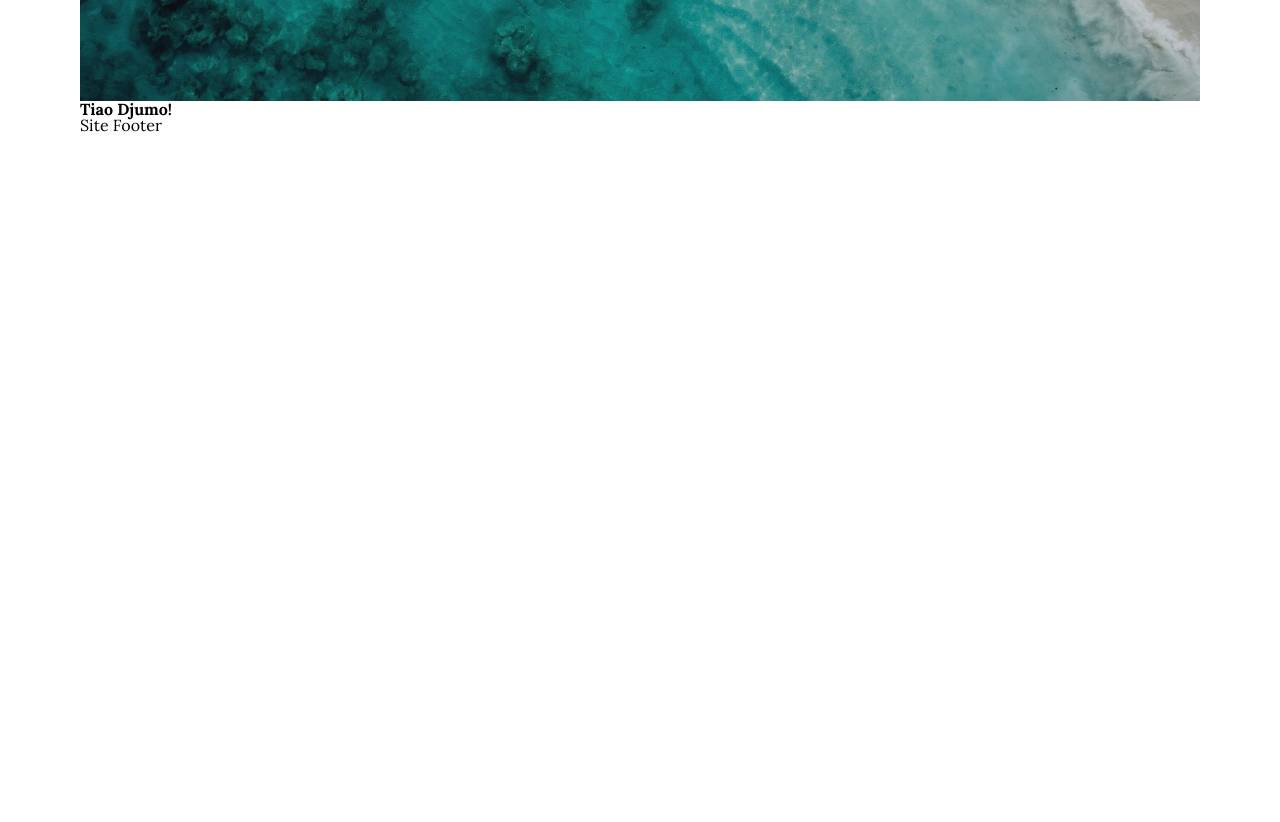
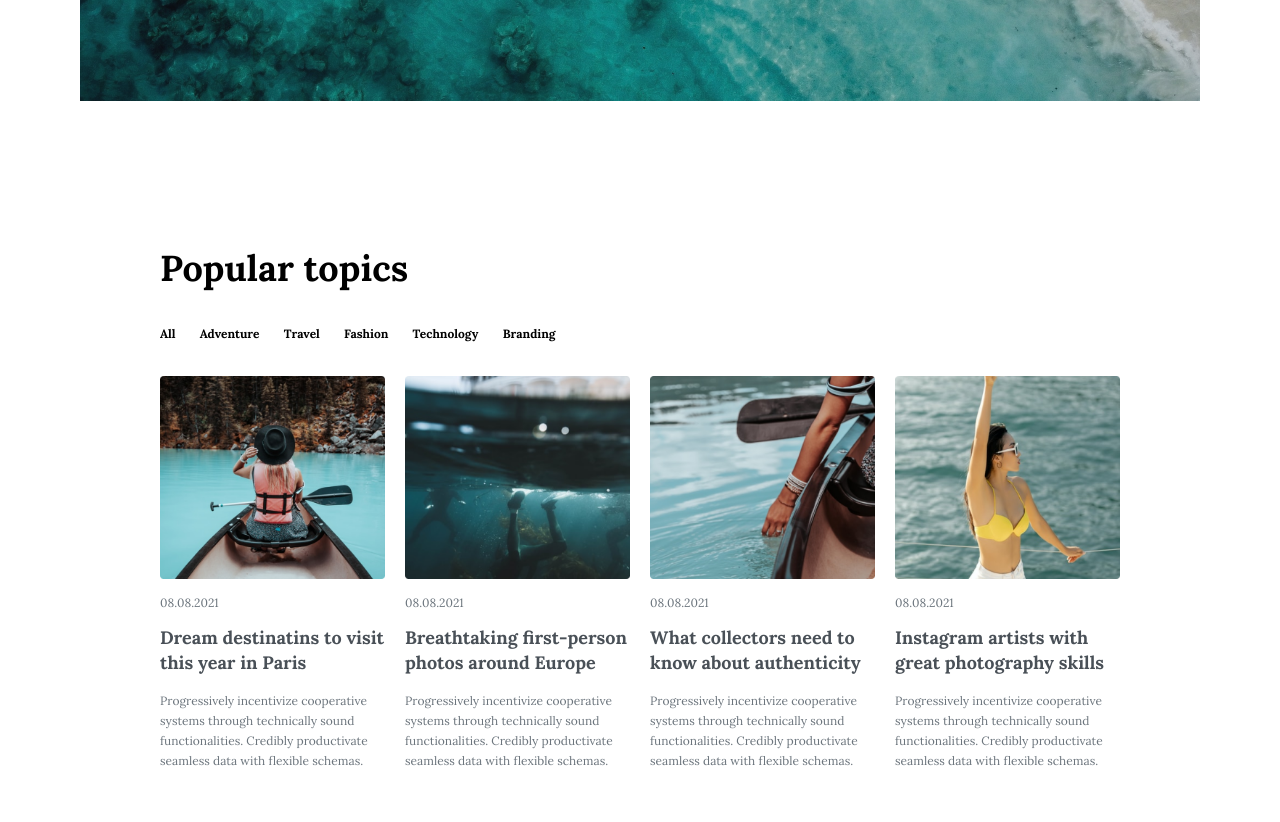
Before and after one commit to dambus/runo-practice, a website: page app/index.html in a window 1280 px wide. Shown: the part 499-1321 px from the top of the page. Before the commit the page ends 800 px from the top, so only its background shows below. Drawn offline with nearby package versions, Linux system fonts and the light colour scheme.

Commit message:
main section start

```diff
--- a/app/index.html
+++ b/app/index.html
@@ -71,7 +71,69 @@
     <!-- Site Header End -->
     <!-- Start Site Main Content -->
     <main>
-      <h1>Tiao Djumo!</h1>
+      <section id="popular-topics" class="topics">
+        <div class="section-heading">Popular topics</div>
+        <div class="section-tags">
+          <ul>
+            <li class="tag">All</li>
+            <li class="tag">Adventure</li>
+            <li class="tag">Travel</li>
+            <li class="tag">Fashion</li>
+            <li class="tag">Technology</li>
+            <li class="tag">Branding</li>
+          </ul>
+        </div>
+        <div class="stories">
+          <figure class="story">
+            <img src="../img/topics/toPic-01.png" alt="" class="story--img" />
+            <p class="story--date">08.08.2021</p>
+            <h3 class="story--heading">
+              Dream destinatins to visit this year in Paris
+            </h3>
+            <p class="story--preview">
+              Progressively incentivize cooperative systems through technically
+              sound functionalities. Credibly productivate seamless data with
+              flexible schemas.
+            </p>
+          </figure>
+          <figure class="story">
+            <img src="../img/topics/toPic-02.png" alt="" class="story--img" />
+            <p class="story--date">08.08.2021</p>
+            <h3 class="story--heading">
+              Breathtaking first-person photos around Europe
+            </h3>
+            <p class="story--preview">
+              Progressively incentivize cooperative systems through technically
+              sound functionalities. Credibly productivate seamless data with
+              flexible schemas.
+            </p>
+          </figure>
+          <figure class="story">
+            <img src="../img/topics/toPic-03.png" alt="" class="story--img" />
+            <p class="story--date">08.08.2021</p>
+            <h3 class="story--heading">
+              What collectors need to know about authenticity
+            </h3>
+            <p class="story--preview">
+              Progressively incentivize cooperative systems through technically
+              sound functionalities. Credibly productivate seamless data with
+              flexible schemas.
+            </p>
+          </figure>
+          <figure class="story">
+            <img src="../img/topics/toPic-04.png" alt="" class="story--img" />
+            <p class="story--date">08.08.2021</p>
+            <h3 class="story--heading">
+              Instagram artists with great photography skills
+            </h3>
+            <p class="story--preview">
+              Progressively incentivize cooperative systems through technically
+              sound functionalities. Credibly productivate seamless data with
+              flexible schemas.
+            </p>
+          </figure>
+        </div>
+      </section>
     </main>
     <!-- End of Site Main Content -->
     <!-- Site Footer Start -->
--- /dev/null
+++ b/app/scss/components/_main.scss
@@ -0,0 +1,80 @@
+section.topics {
+  font-family: $f-lora;
+  margin-top: 5rem;
+  margin-bottom: 5rem;
+  padding: 0 1rem;
+  @include md {
+    margin-top: 9rem;
+    padding: 0 5rem;
+    margin-bottom: 9rem;
+    max-width: calc(1440px - 10rem);
+  }
+  .section-heading {
+    font-size: 36px;
+    font-weight: 700;
+    line-height: 46px;
+    margin-bottom: 30px;
+  }
+  .section-tags {
+    display: flex;
+    flex-direction: row;
+    justify-content: flex-start;
+    ul {
+      list-style: none;
+      li.tag {
+        display: inline-block;
+        font-size: 12px;
+        font-weight: 700;
+        margin-right: 20px;
+        line-height: 25px;
+      }
+    }
+  }
+  .stories {
+    margin-top: 30px;
+    display: flex;
+    flex-direction: column;
+    justify-content: center;
+    align-items: center;
+    @include md {
+      flex-direction: row;
+      justify-content: space-evenly;
+    }
+
+    .story {
+      max-width: 310px;
+      margin-right: 20px;
+      margin-bottom: 3rem;
+      &:last-child {
+        margin-right: 0;
+      }
+
+      &--img {
+        width: 100%;
+        margin-bottom: 1rem;
+      }
+      &--date {
+        margin-bottom: 1rem;
+        font-size: 12px;
+        font-style: normal;
+        font-weight: 400;
+        color: #6c757d;
+      }
+
+      &--heading {
+        font-size: 18px;
+        font-weight: 700;
+        line-height: 25px;
+        color: #495057;
+        margin-bottom: 1rem;
+      }
+
+      &--preview {
+        font-size: 12px;
+        font-weight: 400;
+        line-height: 20px;
+        color: #6c757d;
+      }
+    }
+  }
+}
--- a/app/scss/components/index.scss
+++ b/app/scss/components/index.scss
@@ -1,3 +1,4 @@
-@import 'footer';
-@import 'header';
-@import '404';
+@import "footer";
+@import "header";
+@import "404";
+@import "main";
```
Also changed, not shown: app/css/style.css, app/img/topics/toPic-01.png (added), app/img/topics/toPic-02.png (added), app/img/topics/toPic-03.png (added), app/img/topics/toPic-04.png (added).
